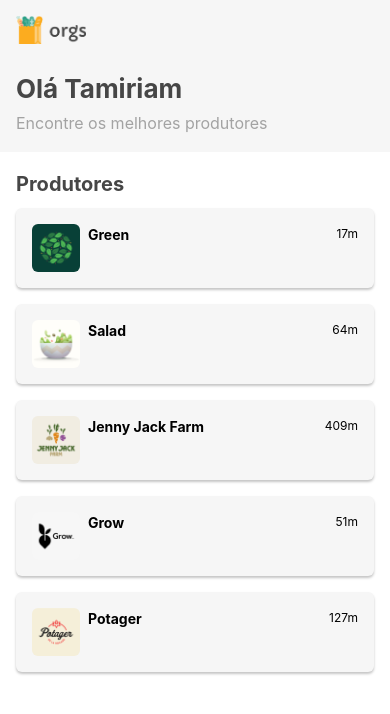
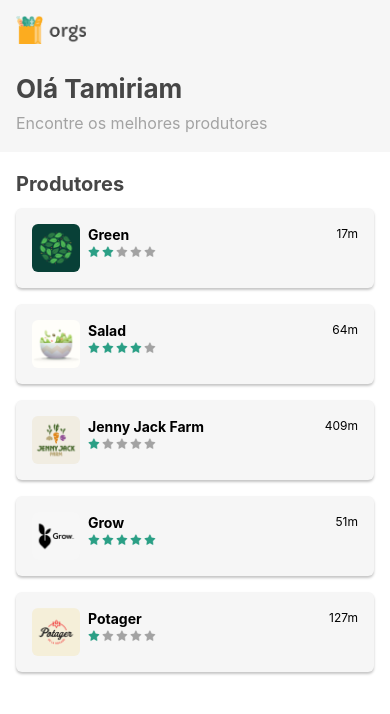
Before and after one commit to tamiriamfernandes/orgsHooks, a React Native app: screen / in a window 390 px wide. Shown: the top 714 px of the page. Built offline with nearby package versions, Linux system fonts and the light colour scheme.

Commit message:
separando componente de estrelas

```diff
--- /dev/null
+++ b/src/components/Estrela.js
@@ -0,0 +1,27 @@
+import React from 'react';
+import {Image, TouchableOpacity, StyleSheet} from 'react-native';
+import estrela from '../assets/estrela.png';
+import estrelaCinza from '../assets/estrelaCinza.png';
+
+export default function Estrela({onPress, desabilitada = true, preenchida, grande = false}) {
+  const estilos = estilosFuncao(grande);
+
+  const getImage = () => {
+    return preenchida ? estrela : estrelaCinza;
+  };
+
+  return (
+    <TouchableOpacity onPress={onPress} disabled={desabilitada}>
+      <Image source={getImage()} style={estilos.estrela} />
+    </TouchableOpacity>
+  );
+}
+
+const estilosFuncao = grande =>
+  StyleSheet.create({
+    estrela: {
+      width: grande ? 36 : 12,
+      height: grande ? 36 : 12,
+      marginRight: 2,
+    },
+  });
--- /dev/null
+++ b/src/components/Estrelas.js
@@ -0,0 +1,40 @@
+import React, {useState} from 'react';
+import {StyleSheet, View} from 'react-native';
+import Estrela from './Estrela';
+
+export default function Estrelas({
+  quantidade: quantidaAntiga,
+  editavel = false,
+  grande = false,
+}) {
+  const [quantidade, setQuantidade] = useState(quantidaAntiga);
+
+  const RenderEstrelas = () => {
+    const listaEstrelas = [];
+    for (let i = 0; i < 5; i++) {
+      listaEstrelas.push(
+        <Estrela
+          key={i}
+          onPress={() => setQuantidade(i + 1)}
+          desabilitada={!editavel}
+          preenchida={i < quantidade}
+          grande={grande}
+        />,
+      );
+    }
+
+    return listaEstrelas;
+  };
+
+  return (
+    <View style={estilos.viewEstrelas}>
+      <RenderEstrelas />
+    </View>
+  );
+}
+
+const estilos = StyleSheet.create({
+  viewEstrelas: {
+    flexDirection: 'row',
+  },
+});
--- a/src/pages/Home/components/Produtor.js
+++ b/src/pages/Home/components/Produtor.js
@@ -1,20 +1,25 @@
-import React from 'react';
-import {Image, StyleSheet, Text, View} from 'react-native';
+import React, { useState } from 'react';
+import {Image, StyleSheet, Text, TouchableOpacity, View} from 'react-native';
+import Estrelas from '../../../components/Estrelas';
 
 function Produtor({nome, imagem, distancia, estrelas}) {
+  const[selecionado, setSelecionado] = useState(false);
   return (
     <>
-      <View style={estilos.cartao}>
+      <TouchableOpacity style={estilos.cartao} onPress={() => setSelecionado(!selecionado)}>
         <Image
           style={estilos.imagem}
           source={imagem}
           accessibilityLabel={nome}
         />
         <View style={estilos.informacoes}>
+          <View>
           <Text style={estilos.nome}>{nome}</Text>
+          <Estrelas quantidade={estrelas} editavel={selecionado} grande={selecionado} />
+          </View>
           <Text style={estilos.distancia}>{distancia}</Text>
         </View>
-      </View>
+      </TouchableOpacity>
     </>
   );
 }
```
